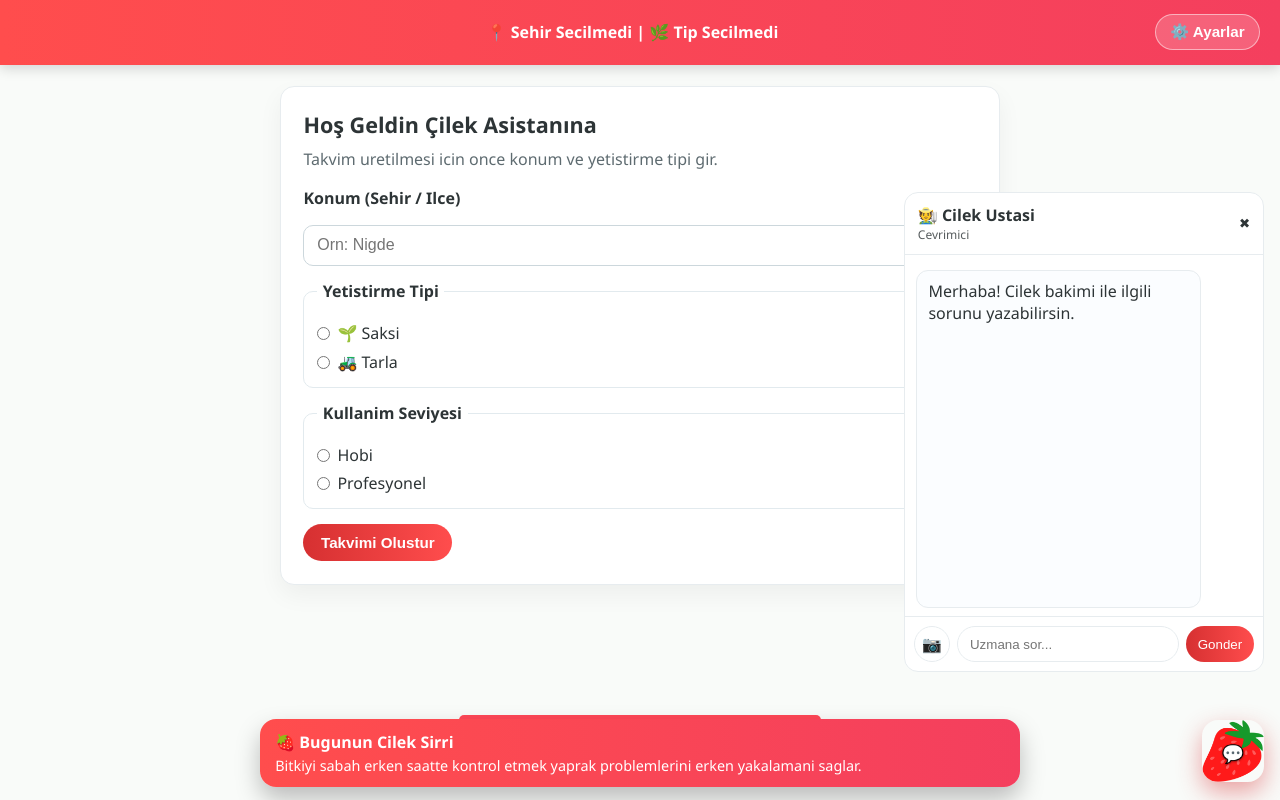
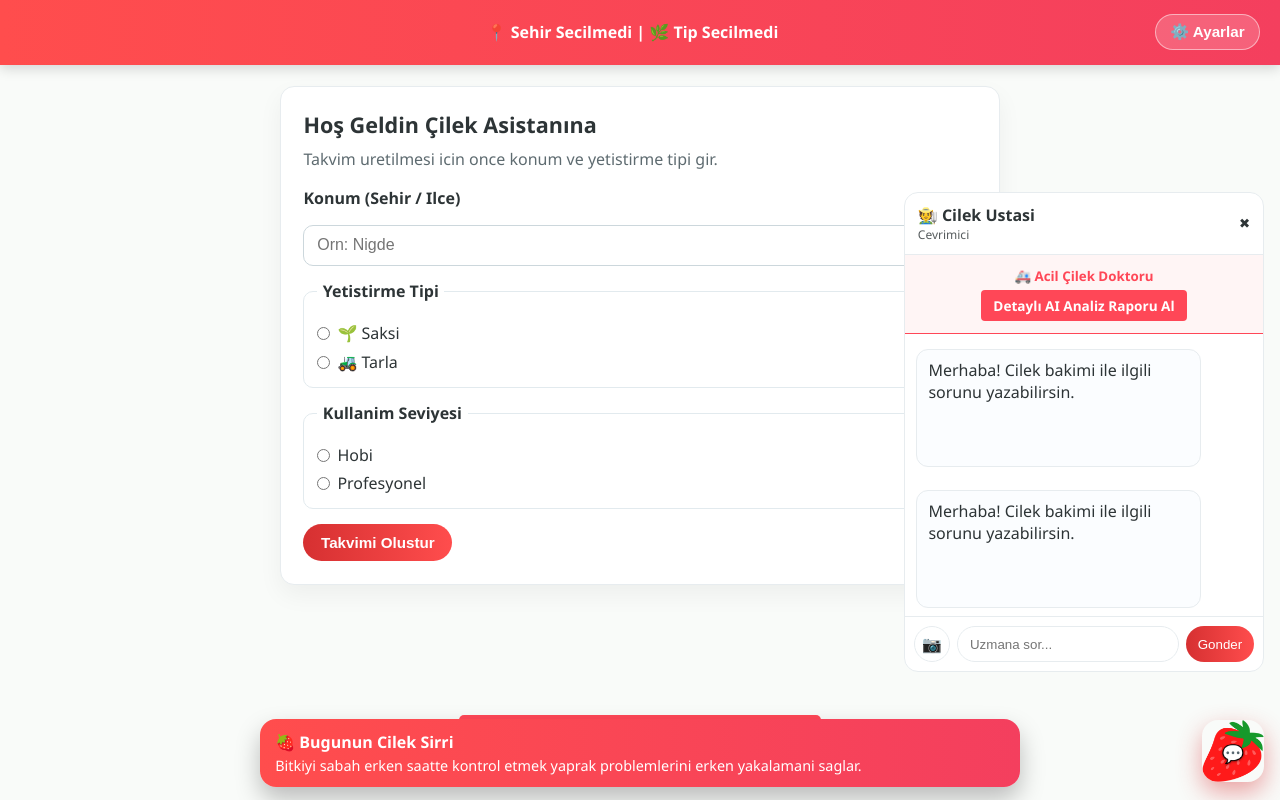
Before and after one commit to byznrkr/cilek-asistanim, a website: page index.html in a window 1280 px wide. Both pictures are taken after a click on the button "Cilek Ustasi Sohbet". Drawn offline with Linux system fonts and the light colour scheme.

```diff
--- a/index.html
+++ b/index.html
@@ -83,6 +83,9 @@
           <p>🌞 Isik: Gunes kontrolu</p>
           <p>🧤 Hasat: Toplama zamani</p>
           <p>❄️ Koruma: Don onlemi</p>
+          <p>🐝 Tozlaşma</p>
+          <p>🌸 Çiçeklenme</p>
+          <p>🍓 Meyve </p>
         </section>
         <section class="settings-block">
           <h4>Yardim</h4>
@@ -104,6 +107,17 @@
         <div><strong>🧑‍🌾 Cilek Ustasi</strong><p>Cevrimici</p></div>
         <button type="button" id="chatCloseBtn">✖</button>
       </header>
+      <div style="background: #fff5f5; padding: 12px; border-bottom: 1px solid #ff4757; text-align: center;">
+        <small style="color: #ff4757; font-weight: bold; display: block; margin-bottom: 5px;">🚑 Acil Çilek Doktoru</small>
+        <a href="https://beyzanu.app.n8n.cloud/form/ad884381-b723-4a14-9d62-fea189756873"
+           target="_blank"
+           style="background: #ff4757; color: white; padding: 6px 12px; text-decoration: none; border-radius: 4px; font-size: 0.85rem; font-weight: bold; display: inline-block;">
+           Detaylı AI Analiz Raporu Al
+        </a>
+      </div>
+      <div class="chat-messages" id="chatMessages">
+        <div class="chat-message bot">Merhaba! Cilek bakimi ile ilgili sorunu yazabilirsin.</div>
+      </div>
       <div class="chat-messages" id="chatMessages">
         <div class="chat-message bot">Merhaba! Cilek bakimi ile ilgili sorunu yazabilirsin.</div>
       </div>
```
